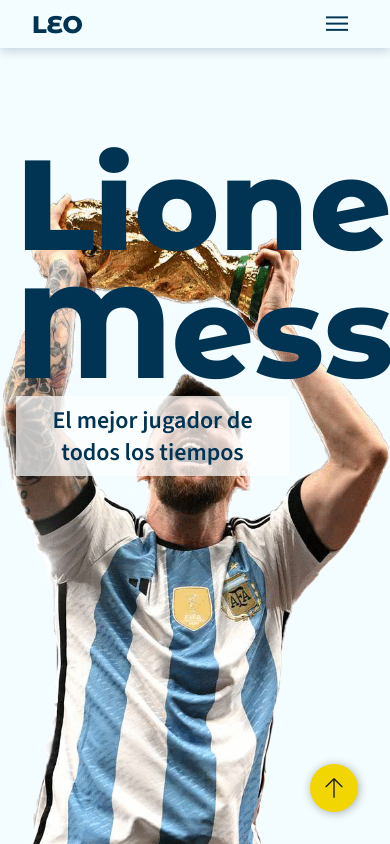
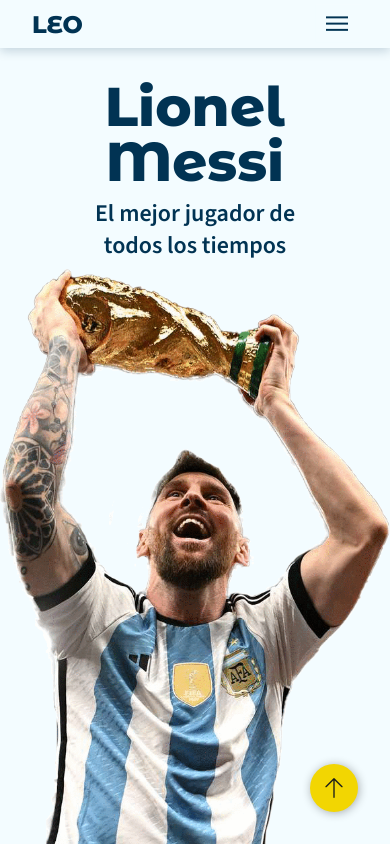
Before and after one commit to MalconH/messi-tribute-page, a React (Vite) app: page / in a window 390 px wide. Shown: the top 844 px of the page. Built offline with nearby package versions, Linux system fonts and the light colour scheme.

Commit message:
Fix responsiveness issues
Some text, like the hero title were overflowing its container and it
looked awful. Some media queries and flexbox tweaking should do the job

```diff
--- a/src/components/Career.css
+++ b/src/components/Career.css
@@ -1,6 +1,12 @@
 .career {
   display: flex;
-  flex-direction: row;
+  flex-direction: column;
   flex-wrap: wrap;
   gap: 1rem 2rem;
 }
+
+@media screen and (min-width: 40rem) {
+  .career {
+    flex-direction: row;
+  }
+}
--- a/src/components/Club.css
+++ b/src/components/Club.css
@@ -17,7 +17,9 @@
 }
 .club-info {
   display: flex;
-  align-items: center;
+  flex-direction: column;
+  flex-wrap: wrap;
+  align-items: start;
   gap: 1rem;
 }
 .club-info .crest {
@@ -31,7 +33,7 @@
 .club-info .name {
   background-color: var(--white);
   color: var(--darkblue);
-  display: block;
+  display: inline;
   padding: 0rem 1rem;
   font-family: var(--font-title);
   font-size: 1.5em;
@@ -43,6 +45,7 @@
   font-style: italic;
   padding-left: 1rem;
   border-left: solid 2px var(--darkblue);
+  flex: 1 100%;
 }
 
 .club .description {
@@ -51,3 +54,16 @@
 .club .photo {
   margin-left: 3rem;
 }
+
+@media screen and (min-width: 40rem) {
+  .club-info .timespan {
+    flex: none;
+  }
+}
+
+@media screen and (min-width: 25rem) {
+  .club-info {
+    flex-direction: row;
+    align-items: center;
+  }
+}
--- a/src/components/Gallery.css
+++ b/src/components/Gallery.css
@@ -6,6 +6,7 @@
   gap: 1rem;
   margin-top: 4rem;
   margin: 4rem -3rem 0;
+  background-color: orange;
 }
 
 .gallery-img {
--- a/src/components/Hero.css
+++ b/src/components/Hero.css
@@ -2,30 +2,31 @@
   position: relative;
   min-height: 100vh;
   overflow: hidden;
-  padding-top: 2.75rem;
 
   display: flex;
-  justify-content: flex-end;
+  flex-wrap: wrap;
+  justify-content: center;
+  align-items: flex-end;
   border-bottom: solid 0.25rem var(--yellow);
 }
 
 .text-wrapper {
   display: block;
-  width: 30rem;
-  max-width: 70%;
   text-align: center;
+  align-self: start;
 
-  position: absolute;
-  top: 3.75rem;
-  left: 1rem;
+  flex: 1 20rem;
 }
 
 .hero-title {
+  display: inline-block;
+  max-width: min-content;
+  text-align: center;
   font-family: var(--font-title);
   color: var(--darkblue);
   font-weight: 800;
   line-height: 1;
-  font-size: 8rem;
+  font-size: clamp(3rem, 9.5vw + 1.1rem, 12.5rem);
 }
 
 .hero-subtitle {
@@ -34,7 +35,6 @@
   font-weight: 600;
   font-size: 1.5rem;
   text-wrap: balance;
-  background-color: #ffffffb9;
   padding: 0.5rem;
 }
 .hero-img {
@@ -44,7 +44,7 @@
   height: auto;
 
   object-fit: contain;
-  flex: 1;
+  flex: 1 30rem;
   max-width: 35rem;
   width: 15rem;
 }
```
